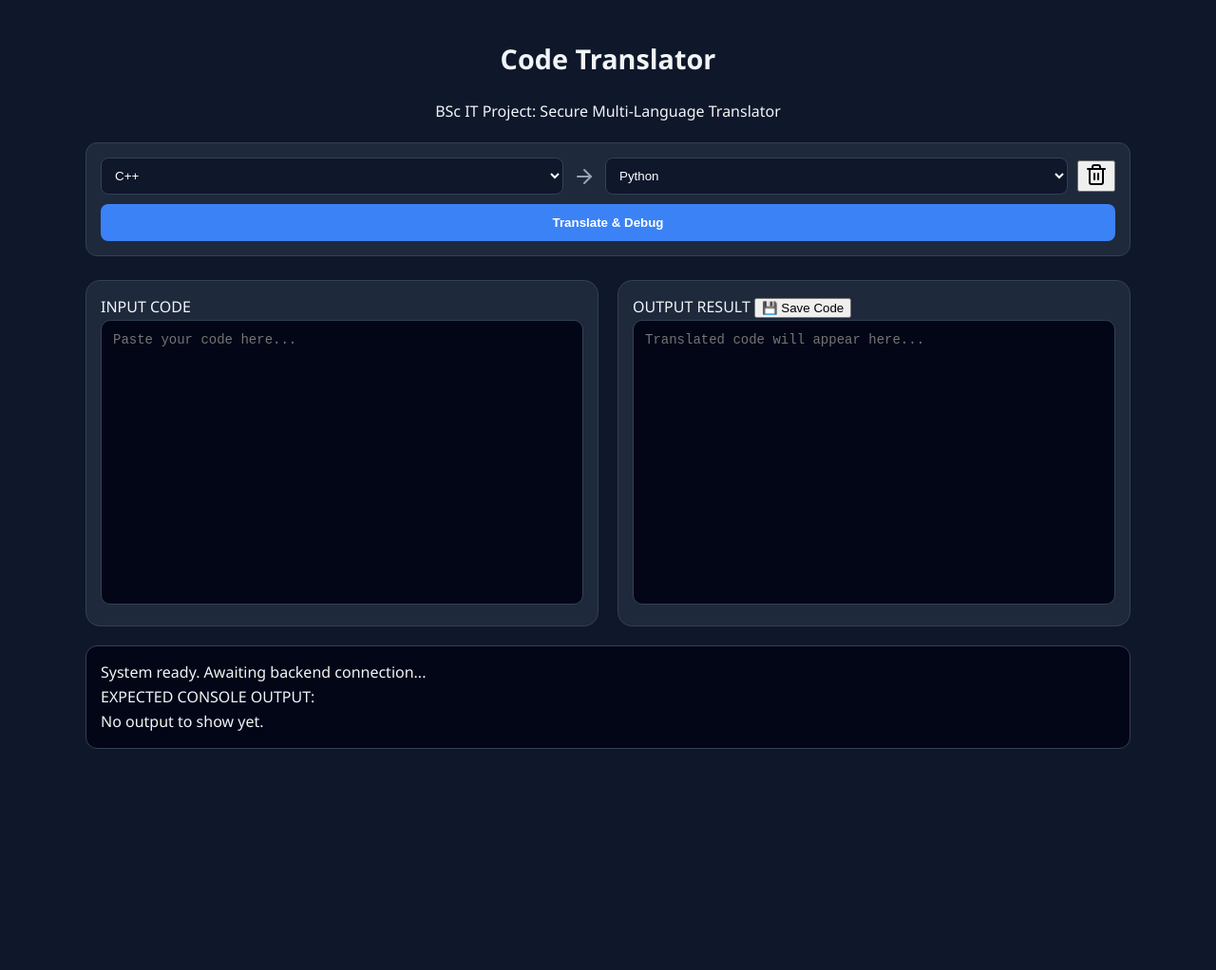
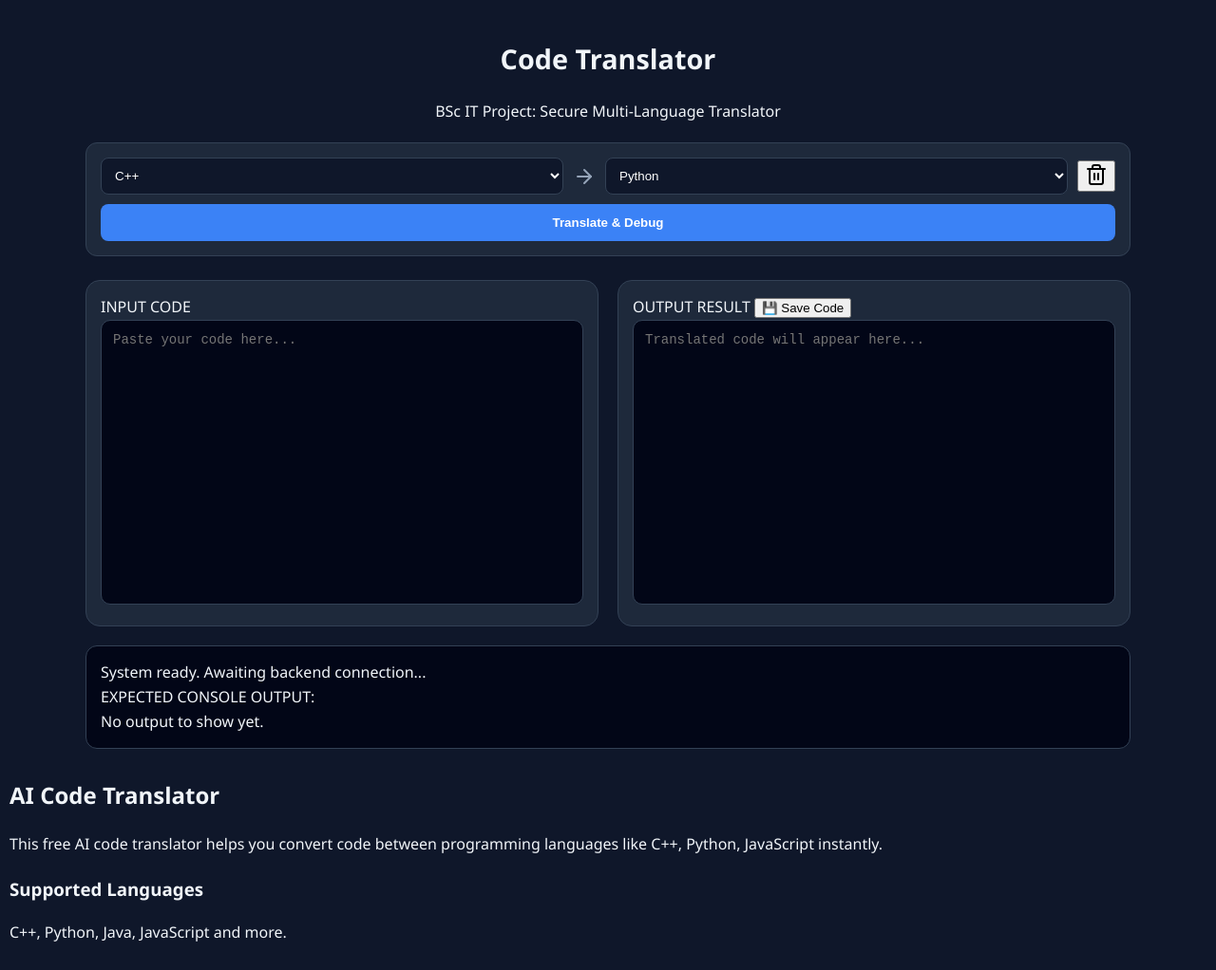
Before and after one commit to kiranyangal1718-ux/code-translator, a website: page index.html in a window 1280 px wide. Shown: the whole page at 95% size. Before the commit the page ends 809 px from the top, so only its background shows below. Drawn offline with nearby package versions, Linux system fonts and the light colour scheme.

Commit message:
Update index.html

```diff
--- a/index.html
+++ b/index.html
@@ -63,6 +63,11 @@
         <div id="programOutput">No output to show yet.</div>
     </div>
 </div>
+    <h2>AI Code Translator</h2>
+<p>This free AI code translator helps you convert code between programming languages like C++, Python, JavaScript instantly.</p>
+
+<h3>Supported Languages</h3>
+<p>C++, Python, Java, JavaScript and more.</p>
 
 <script src="script.js"></script>
 <script>lucide.createIcons();</script>
```
